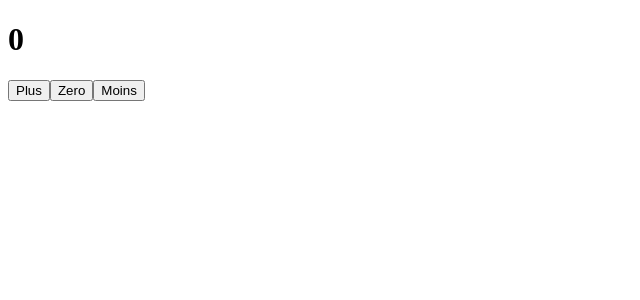
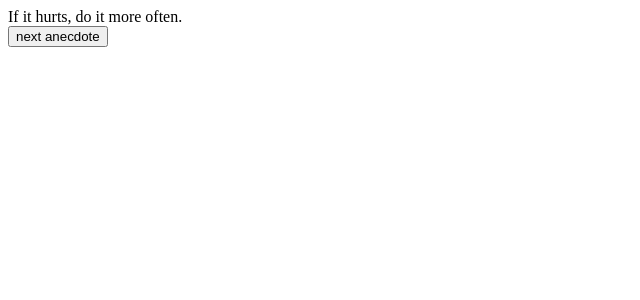
Before and after one commit to ToYzY9/part1, a React (Create React App) app: page / in a window 1280 px wide. Shown: the top 300 px of the page, without its empty margins (0-640 px from the left). Built offline with nearby package versions, Linux system fonts and the light colour scheme.

Commit message:
Ajout d'un bouton sur lequel cliquer pour afficher une anecdote aléatoire du domaine du génie logiciel

```diff
--- a/src/App.js
+++ b/src/App.js
@@ -1,15 +1,32 @@
 import { useState } from "react";
 
-function App() {
-    const [counter, setCounter] = useState(0);
+const App = () => {
+    const anecdotes = [
+        "If it hurts, do it more often.",
+        "Adding manpower to a late software project makes it later!",
+        "The first 90 percent of the code accounts for the first 10 percent of the development time...The remaining 10 percent of the code accounts for the other 90 percent of the development time.",
+        "Any fool can write code that a computer can understand. Good programmers write code that humans can understand.",
+        "Premature optimization is the root of all evil.",
+        "Debugging is twice as hard as writing the code in the first place. Therefore, if you write the code as cleverly as possible, you are, by definition, not smart enough to debug it.",
+        "Programming without an extremely heavy use of console.log is same as if a doctor would refuse to use x-rays or blood tests when diagnosing patients.",
+    ];
+
+    const [selected, setSelected] = useState(0);
+
+    const getRandomInt = (max) => {
+        return Math.floor(Math.random() * max);
+    };
+
+    const randomNumberBetweenZeroToFive = () => setSelected(getRandomInt(7));
+
     return (
-        <>
-            <h1>{counter}</h1>
-            <button onClick={() => setCounter(counter + 1)}>Plus</button>
-            <button onClick={() => setCounter(0)}>Zero</button>
-            <button onClick={() => setCounter(counter - 1)}>Moins</button>
-        </>
+        <div>
+            <div>{anecdotes[selected]}</div>
+            <button onClick={randomNumberBetweenZeroToFive}>
+                next anecdote
+            </button>
+        </div>
     );
-}
+};
 
 export default App;
```
